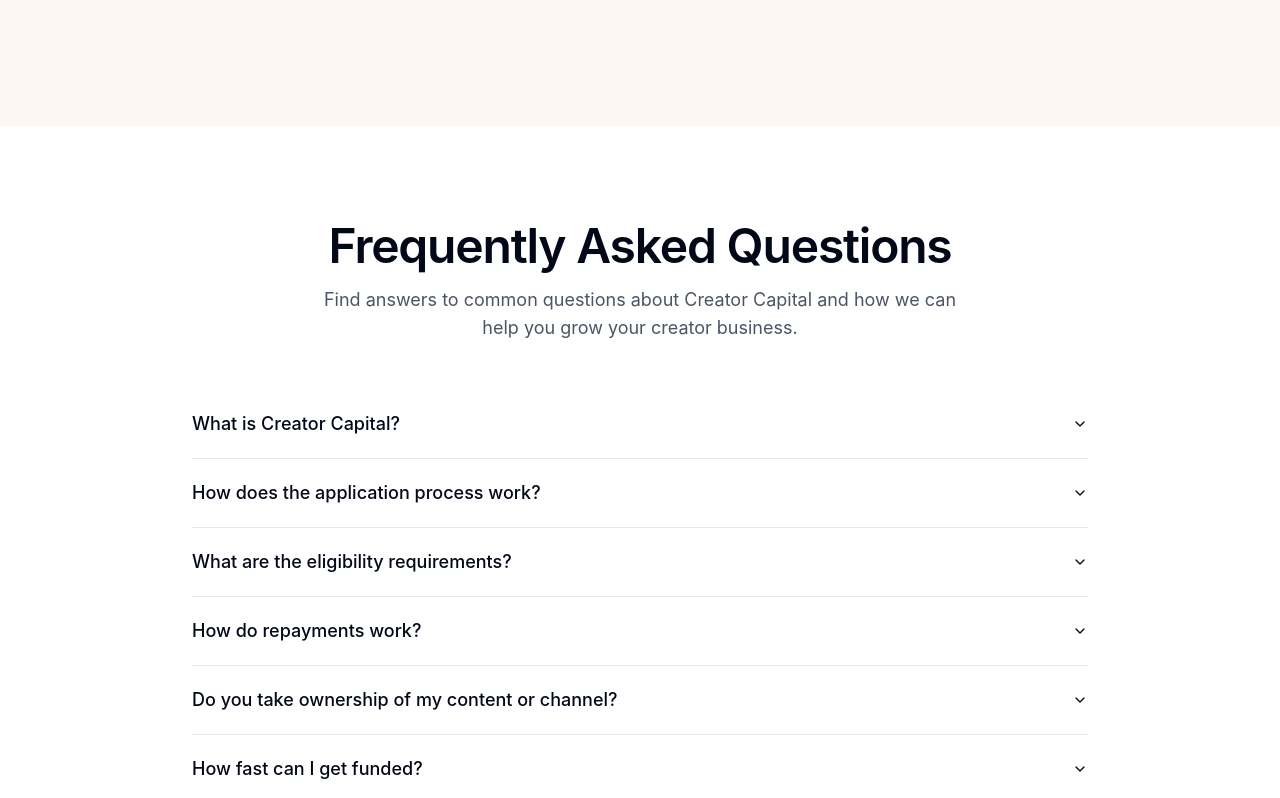
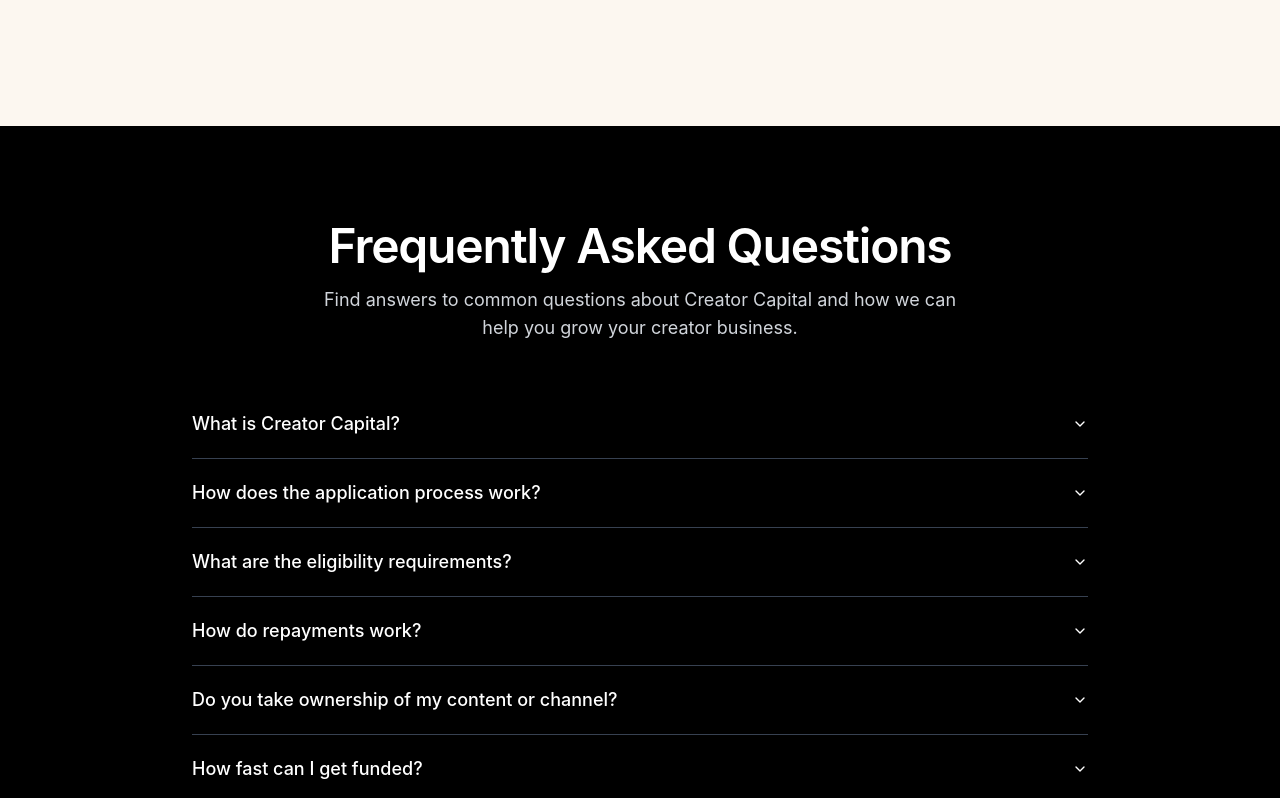
Before and after one commit to arjun-mehta/rent-capital, a React (Vite) app: page / in a window 1280 px wide. Shown: the part 2462-3260 px from the top of the page. Built offline with nearby package versions, Linux system fonts and the light colour scheme.

Commit message:
Set FAQ section background color
Updates the background color of the FAQ section.

```diff
--- a/src/components/FAQ.tsx
+++ b/src/components/FAQ.tsx
@@ -37,22 +37,22 @@ const faqItems: FAQItem[] = [
 
 const FAQ = () => {
   return (
-    <section id="faq" className="section-container bg-white">
+    <section id="faq" className="section-container bg-black text-white">
       <div className="max-w-4xl mx-auto">
         <div className="text-center mb-12">
           <h2 className="heading-lg mb-4">Frequently Asked Questions</h2>
-          <p className="paragraph text-gray-600 max-w-2xl mx-auto">
+          <p className="paragraph text-gray-300 max-w-2xl mx-auto">
             Find answers to common questions about Creator Capital and how we can help you grow your creator business.
           </p>
         </div>
 
         <Accordion type="single" collapsible className="w-full">
           {faqItems.map((item, index) => (
-            <AccordionItem key={index} value={`item-${index}`} className="border-b border-gray-200">
-              <AccordionTrigger className="py-5 text-lg font-medium text-left hover:no-underline">
+            <AccordionItem key={index} value={`item-${index}`} className="border-b border-gray-700">
+              <AccordionTrigger className="py-5 text-lg font-medium text-left hover:no-underline text-white">
                 {item.question}
               </AccordionTrigger>
-              <AccordionContent className="text-gray-600 pb-5">
+              <AccordionContent className="text-gray-300 pb-5">
                 {item.answer}
               </AccordionContent>
             </AccordionItem>
```
